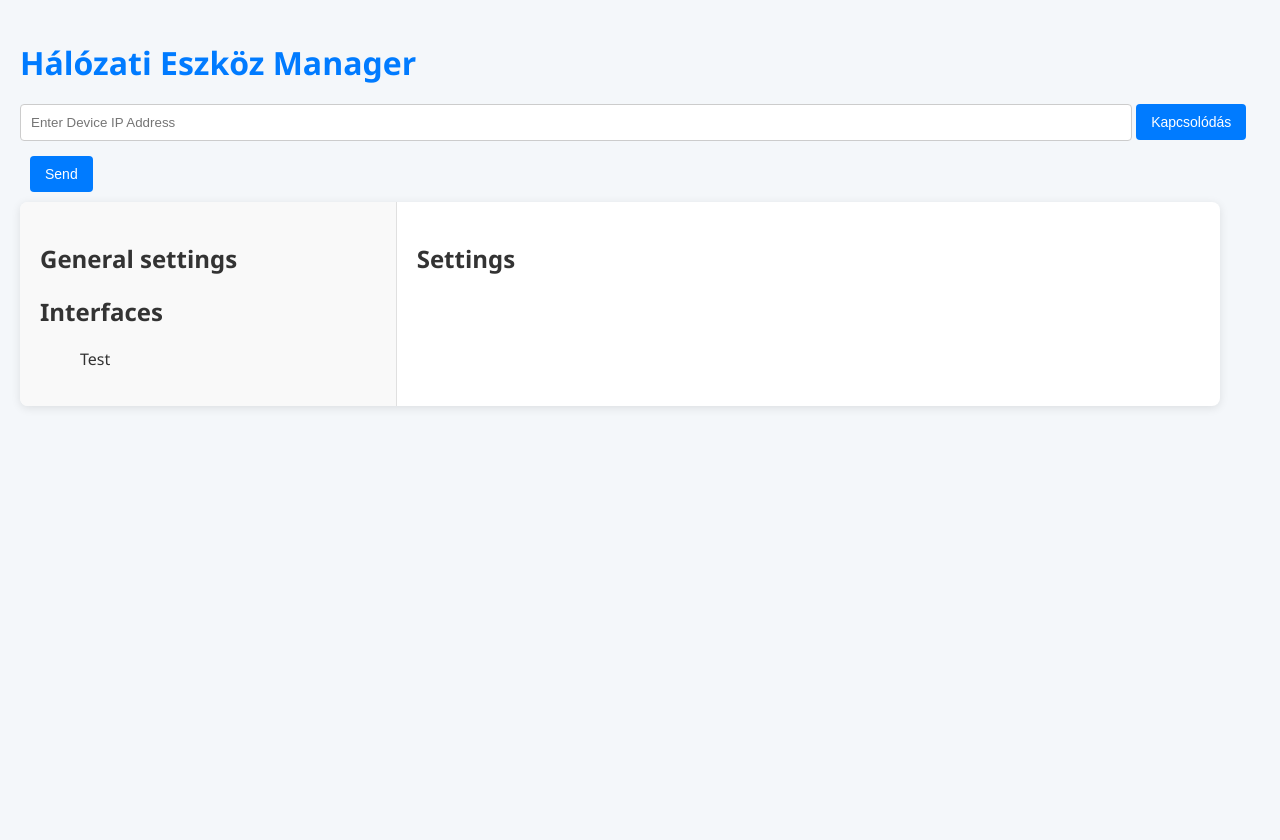
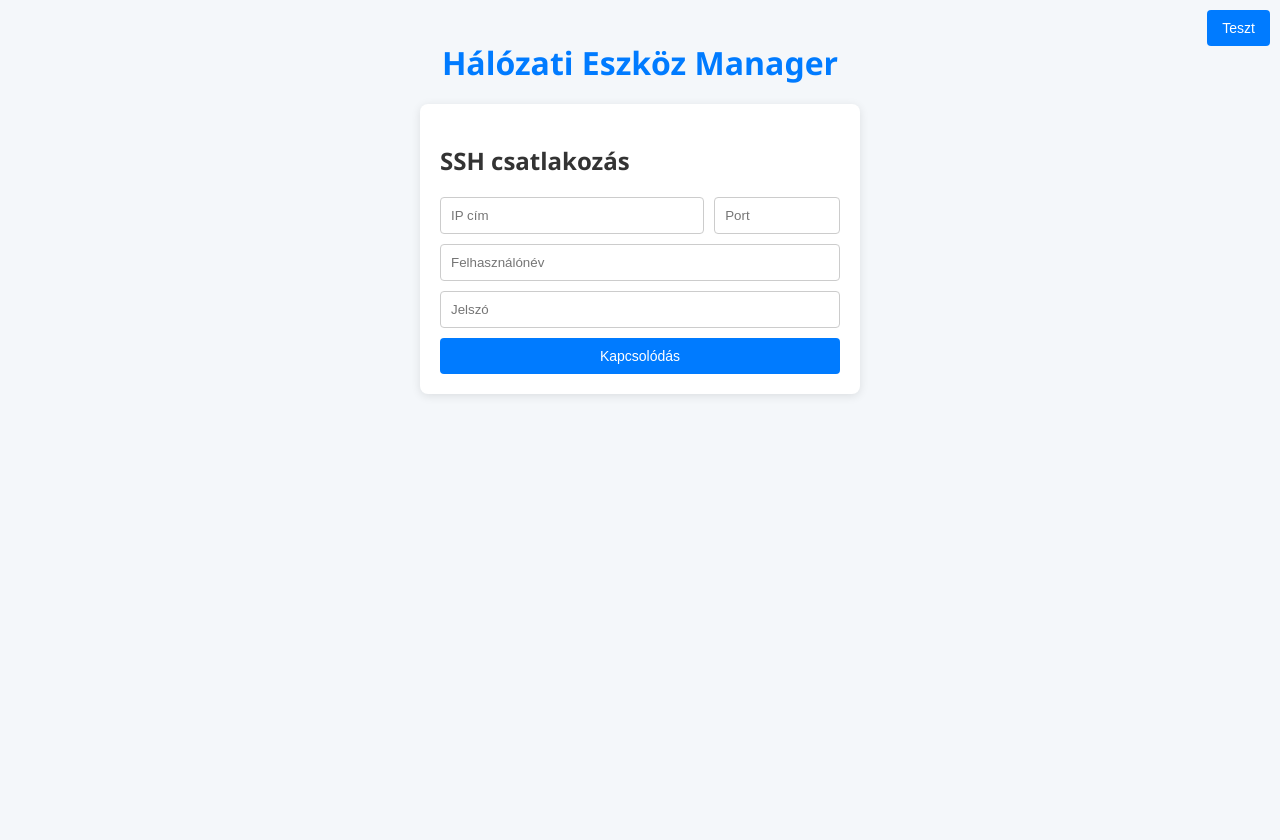
Before and after one commit to nagynooel/Halozati-eszkoz-iranyito-UI, a Django app: page / in a window 1280 px wide. Before the commit the page ends 408 px from the top, so only its background shows below. Run offline with Django 5.2, Linux system fonts and the light colour scheme.

Commit message:
Felhasználónév, jelszó, port és ip cím beírása HTML kóddal megvalósítva

```diff
--- a/network/static/css/style.css
+++ b/network/static/css/style.css
@@ -4,37 +4,59 @@ body {
     color: #333;
     margin: 0;
     padding: 20px;
+    display: block; /* Use block layout instead of flexbox */
+    min-height: 100vh; /* Ensure body takes at least full viewport height */
 }
-#container {
-    display: flex;
-    width: 100%;
-    max-width: 1200px;
-    border-radius: 8px;
-    overflow: hidden;
-    box-shadow: 0 2px 10px rgba(0, 0, 0, 0.1);
-    background-color: white;
-}
-#interface-list {
-    width: 30%;
-    border-right: 1px solid #e0e0e0;
-    padding: 20px;
-    background-color: #f9f9f9;
-}
-#settings {
-    width: 70%;
-    padding: 20px;
-}
+
 h1 {
     margin-bottom: 20px;
     color: #007BFF;
+    text-align: center; /* Center the title text */
 }
+
+#connection-container {
+    display: flex;
+    flex-direction: column; /* Stack all fields vertically */
+    width: 100%;
+    max-width: 400px; /* Set max width to accommodate IP and port fields */
+    background-color: #ffffff; /* Background color for the connection form */
+    padding: 20px; /* Padding inside the connection form */
+    border-radius: 8px; /* Rounded corners */
+    box-shadow: 0 2px 10px rgba(0, 0, 0, 0.1); /* Subtle shadow for depth */
+    margin: 0 auto; /* Center the container horizontally */
+}
+
+.input-group {
+    display: flex; /* Align IP and port fields side by side */
+    margin-bottom: 10px; /* Space between the input group and other fields */
+}
+
 #ip-input {
-    margin-bottom: 5px;
+    margin-right: 10px; /* Space between IP and port fields */
     padding: 10px;
     border: 1px solid #ccc;
     border-radius: 4px;
-    width: calc(100% - 150px);
+    width: 70%; /* 70% width for IP input */
 }
+
+#port-input {
+    padding: 10px;
+    border: 1px solid #ccc;
+    border-radius: 4px;
+    width: 30%; /* 30% width for port input */
+}
+
+#username-input,
+#password-input {
+    margin-bottom: 10px; /* Space between fields */
+    padding: 10px;
+    border: 1px solid #ccc;
+    border-radius: 4px;
+    width: 100%; /* Full width for username and password fields */
+    max-width: 100%; /* Ensure they do not overflow the container */
+    box-sizing: border-box; /* Include padding and border in the element's total width */
+}
+
 button {
     background-color: #007BFF;
     color: white;
@@ -46,10 +68,35 @@ button {
     cursor: pointer;
     transition: background-color 0.3s, transform 0.2s;
 }
+
 button:hover {
     background-color: #0056b3;
     transform: scale(1.05);
 }
+
+#container {
+    display: flex;
+    width: 100%;
+    max-width: 1200px;
+    border-radius: 8px;
+    overflow: hidden;
+    box-shadow: 0 2px 10px rgba(0, 0, 0, 0.1);
+    background-color: white;
+    margin: 20px auto; /* Center the container horizontally and add space above and below */
+}
+
+#interface-list {
+    width: 30%;
+    border-right: 1px solid #e0e0e0;
+    padding: 20px;
+    background-color: #f9f9f9;
+}
+
+#settings {
+    width: 70%;
+    padding: 20px;
+}
+
 .interface-item {
     cursor: pointer;
     padding: 10px;
@@ -58,9 +105,11 @@ button:hover {
     margin-bottom: 5px;
     transition: background-color 0.3s;
 }
+
 .interface-item:hover {
     background-color: #e9ecef;
 }
+
 .setting {
     margin-top: 10px;
     padding: 10px;
@@ -68,10 +117,90 @@ button:hover {
     border-radius: 4px;
     background-color: #f9f9f9;
 }
-#alert-box {
-    margin-top: 20px;
-    padding: 10px;
-    border: 1px solid transparent;
-    border-radius: 4px;
+
+.hide {
+    display: none !important;
+}
+
+/*Alert box*/
+#alert-container {
+    position: fixed; /* Keep alerts fixed on the screen */
+    top: 20px; /* Distance from the top of the viewport */
+    left: 50%;
+    transform: translateX(-50%);
+    z-index: 1000;
+    display: flex;
+    flex-direction: column; /* Stack alerts vertically */
+    gap: 10px; /* Space between alerts */
+}
+
+.alert {
+    background-color: white;
+    border: 1px solid;
+    border-radius: 5px;
+    padding: 10px 20px;
+    z-index: 1000;
+    display: flex;
+    justify-content: space-between;
+    align-items: center;
+    box-shadow: 0 2px 10px rgba(0, 0, 0, 0.1);
+    transition: opacity 0.5s ease;
+    opacity: 0; /* Start hidden */
+    position: relative; /* Allow stacking below each other */
+}
+
+.alert.show {
+    opacity: 1; /* Show when added */
+}
+
+.alert.success {
+    border-color: green;
+    color: green;
+}
+
+.alert.error {
+    border-color: red;
+    color: red;
+}
+
+.hide {
     display: none;
 }
+
+.close-alert {
+    background: none;
+    border: none;
+    color: inherit;
+    font-size: 16px;
+    cursor: pointer;
+    margin-left: 20px; /* Adjusted margin for more space */
+}
+
+/* Remove default button hover formatting */
+.close-alert:hover {
+    background: lightgrey; /* No background on hover */
+    color: inherit; /* Keep the text color the same */
+    transform: none; /* Prevent any scaling or transformation */
+    box-shadow: none; /* Ensure no shadow effect */
+}
+
+.close-alert {
+    background: none;
+    border: none;
+    color: inherit;
+    font-size: 16px;
+    cursor: pointer;
+    margin-left: 20px; /* Adjusted margin for more space */
+}
+
+/* Change background to light red when hovered on error alert */
+.alert.error .close-alert:hover {
+    background-color: rgba(255, 0, 0, 0.1); /* Light red background for error */
+    color: red; /* Change text color to red */
+}
+
+/* Change background to light green when hovered on success alert */
+.alert.success .close-alert:hover {
+    background-color: rgba(0, 255, 0, 0.1); /* Light green background for success */
+    color: green; /* Change text color to green */
+}
--- a/network/templates/network/index.html
+++ b/network/templates/network/index.html
@@ -5,113 +5,25 @@
     <meta charset="UTF-8">
     <meta name="viewport" content="width=device-width, initial-scale=1.0">
     <title>Hálózati Eszköz Manager</title>
+    <link rel="stylesheet" href="static/css/style.css">
 </head>
-<style>
-    body {
-        font-family: 'Segoe UI', Tahoma, Geneva, Verdana, sans-serif;
-        background-color: #f4f7fa;
-        color: #333;
-        margin: 0;
-        padding: 20px;
-    }
-
-    #container {
-        display: flex;
-        width: 100%;
-        max-width: 1200px;
-        border-radius: 8px;
-        overflow: hidden;
-        box-shadow: 0 2px 10px rgba(0, 0, 0, 0.1);
-        background-color: white;
-    }
-
-    #interface-list {
-        width: 30%;
-        border-right: 1px solid #e0e0e0;
-        padding: 20px;
-        background-color: #f9f9f9;
-    }
-
-    #settings {
-        width: 70%;
-        padding: 20px;
-    }
-
-    h1 {
-        margin-bottom: 20px;
-        color: #007BFF;
-    }
-
-    #ip-input {
-        margin-bottom: 5px;
-        padding: 10px;
-        border: 1px solid #ccc;
-        border-radius: 4px;
-        width: calc(100% - 150px);
-    }
-
-    button {
-        background-color: #007BFF;
-        color: white;
-        border: none;
-        padding: 10px 15px;
-        font-size: 14px;
-        font-family: Arial, sans-serif;
-        border-radius: 4px;
-        cursor: pointer;
-        transition: background-color 0.3s, transform 0.2s;
-    }
-
-    button:hover {
-        background-color: #0056b3;
-        transform: scale(1.05);
-    }
-
-    .interface-item {
-        cursor: pointer;
-        padding: 10px;
-        border: 1px solid transparent;
-        border-radius: 4px;
-        margin-bottom: 5px;
-        transition: background-color 0.3s;
-    }
-
-    .interface-item:hover {
-        background-color: #e9ecef;
-    }
-
-    .setting {
-        margin-top: 10px;
-        padding: 10px;
-        border: 1px solid #e0e0e0;
-        border-radius: 4px;
-        background-color: #f9f9f9;
-    }
-
-    #alert-box {
-        margin-top: 20px;
-        padding: 10px;
-        border: 1px solid transparent;
-        border-radius: 4px;
-        display: none;
-    }
-</style>
 
 <body>
+    <button id="test-button" onclick="document.getElementById('container').classList.remove('hide')" style="position: fixed; top: 10px; right: 10px">Teszt</button>
+    <div id="alert-container"></div>
+    <h1>Hálózati Eszköz Manager</h1>
+    <form action="/connect" method="post" id="connection-container">
+        <h2>SSH csatlakozás</h2>
+        <div class="input-group">
+            <input type="text" id="ip-input" name="ip-input" placeholder="IP cím" />
+            <input type="number" id="port-input" name="port-input" placeholder="Port" />
+        </div>
+        <input type="text" id="username-input" name="username-input" placeholder="Felhasználónév" />
+        <input type="password" id="password-input" name="password-input" placeholder="Jelszó" />
+        <button type="submit" id="connect-button">Kapcsolódás</button>
+    </form>
 
-    <h1>Hálózati Eszköz Manager</h1>
-    <div>
-        <input type="text" id="ip-input" name="ip-input" placeholder="Enter Device IP Address" />
-        <button type="submit" id="connect-button">Kapcsolódás</button>
-    </div>
-
-    <div id="alert-box" style="display: none;">
-        <h3 id="alert-text">Sikeres csatlakozás</h3>
-    </div>
-
-    <button style="margin:10px" onclick="send_command('conf t')">Send</button>
-
-    <div id="container">
+    <div id="container" class="hide">
         <div id="interface-list">
             <h2>General settings</h2>
             <ul id="general-settings" style="display: none;">
@@ -289,6 +201,33 @@
             document.getElementById("alert-text").style.color = color;
             document.getElementById("alert-box").style.display = "block";
         }
+
+        function sendAlert(message, type) {
+            const alertContainer = document.getElementById("alert-container");
+            const alertBox = document.createElement("div");
+            alertBox.className = `alert ${type} show`;
+            alertBox.innerHTML = `
+        <span>${message}</span>
+        <button class="close-alert" onclick="closeAlert(this)">X</button>
+    `;
+            alertContainer.appendChild(alertBox);
+
+            // Fade out after 5 seconds
+            setTimeout(() => {
+                alertBox.classList.remove("show");
+                setTimeout(() => {
+                    alertContainer.removeChild(alertBox);
+                }, 500); // Wait for fade out to finish before removing
+            }, 5000);
+        }
+
+        function closeAlert(button) {
+            const alertBox = button.parentElement;
+            alertBox.classList.remove("show");
+            setTimeout(() => {
+                alertBox.parentElement.removeChild(alertBox);
+            }, 500); // Wait for fade out to finish before removing
+        }
     </script>
 </body>
 
--- a/network_interface/settings.py
+++ b/network_interface/settings.py
@@ -122,3 +122,7 @@ STATIC_URL = 'static/'
 # https://docs.djangoproject.com/en/5.1/ref/settings/#default-auto-field
 
 DEFAULT_AUTO_FIELD = 'django.db.models.BigAutoField'
+
+STATICFIELS_DIRS = [
+    BASE_DIR / 'static'
+]
```
